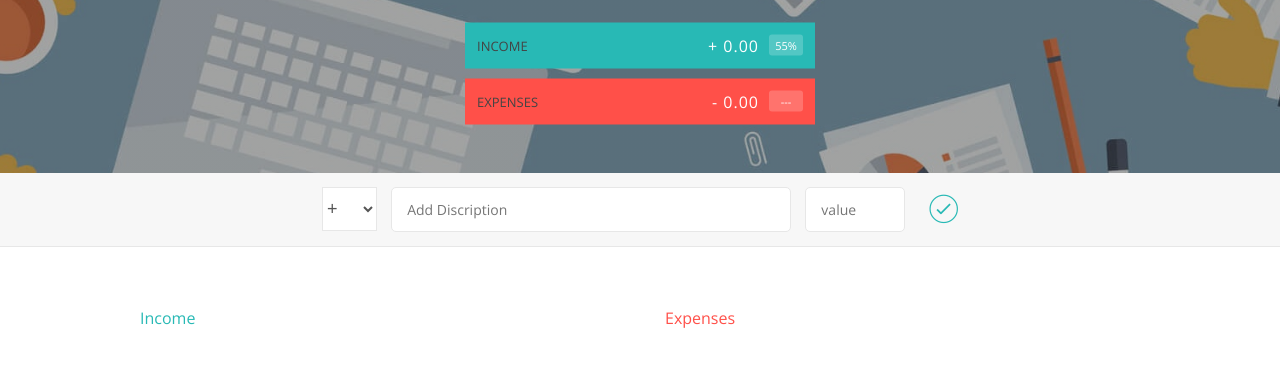
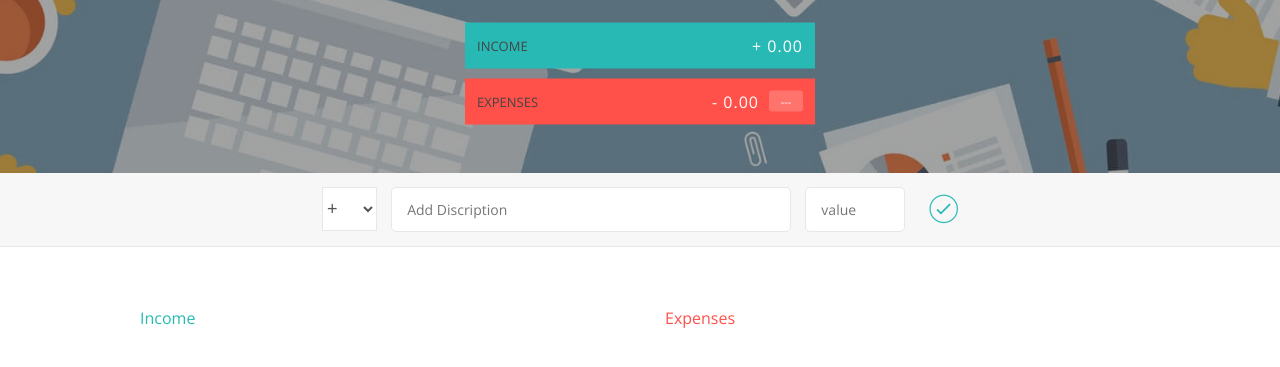
Before and after one commit to avikalgupta/budgety, a plain HTML site: page index.html in a window 1280 px wide. Shown: the part 147-514 px from the top of the page. Drawn offline with nearby package versions, Linux system fonts and the light colour scheme.

Commit message:
Budget Percentage Error
Not interconnection between the income percentage it will be always 100% in every condition so better avoid to display the percentage of income.

```diff
--- a/index.html
+++ b/index.html
@@ -23,7 +23,7 @@
                 <div class="budget-income-text">Income</div>
                 <div class="right clearfix">
                     <div class="budget-income-value">+ 4,300.00</div>
-                    <div class="budget-income-percentage">55%</div>
+<!--                     <div class="budget-income-percentage">55%</div> -->
                 </div>
             </div>
             <div class="budget-expenses clearfix">
```
